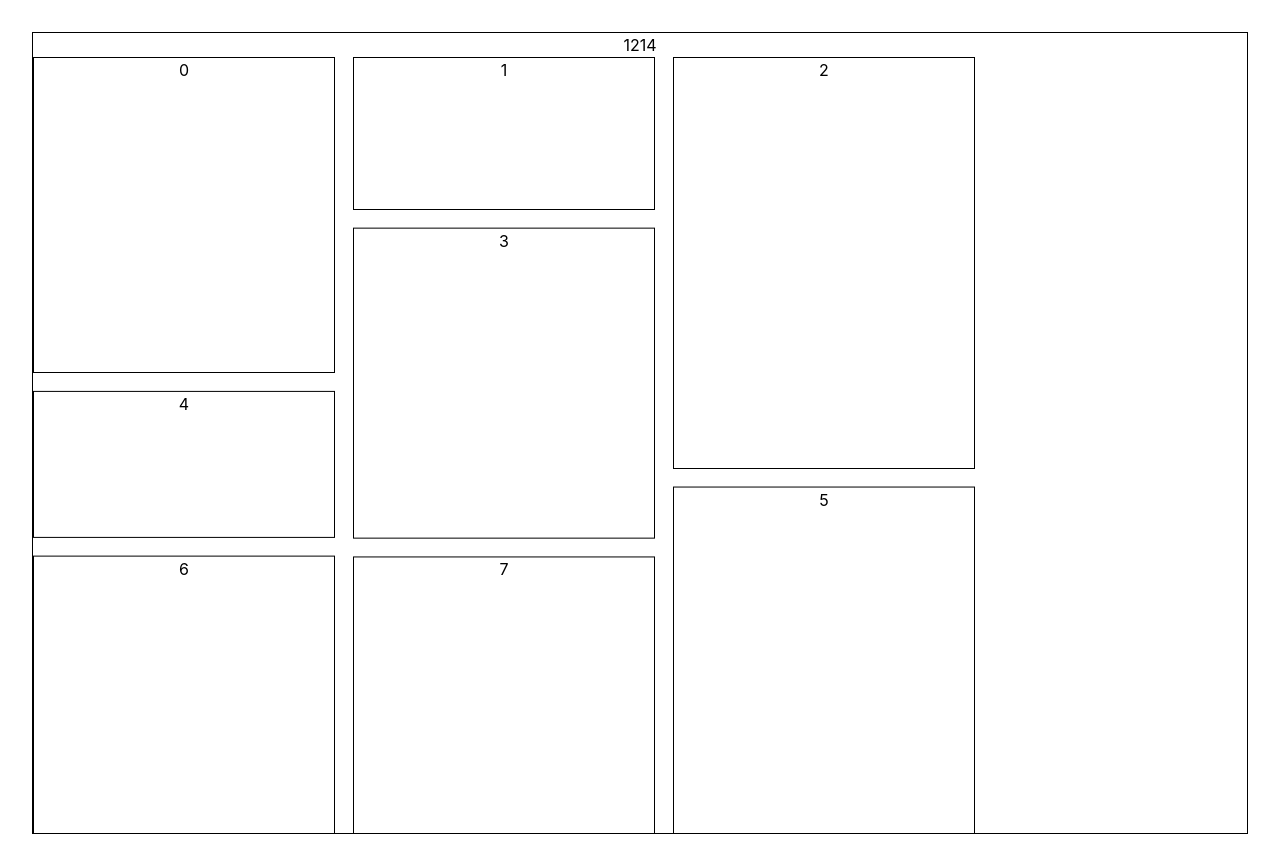
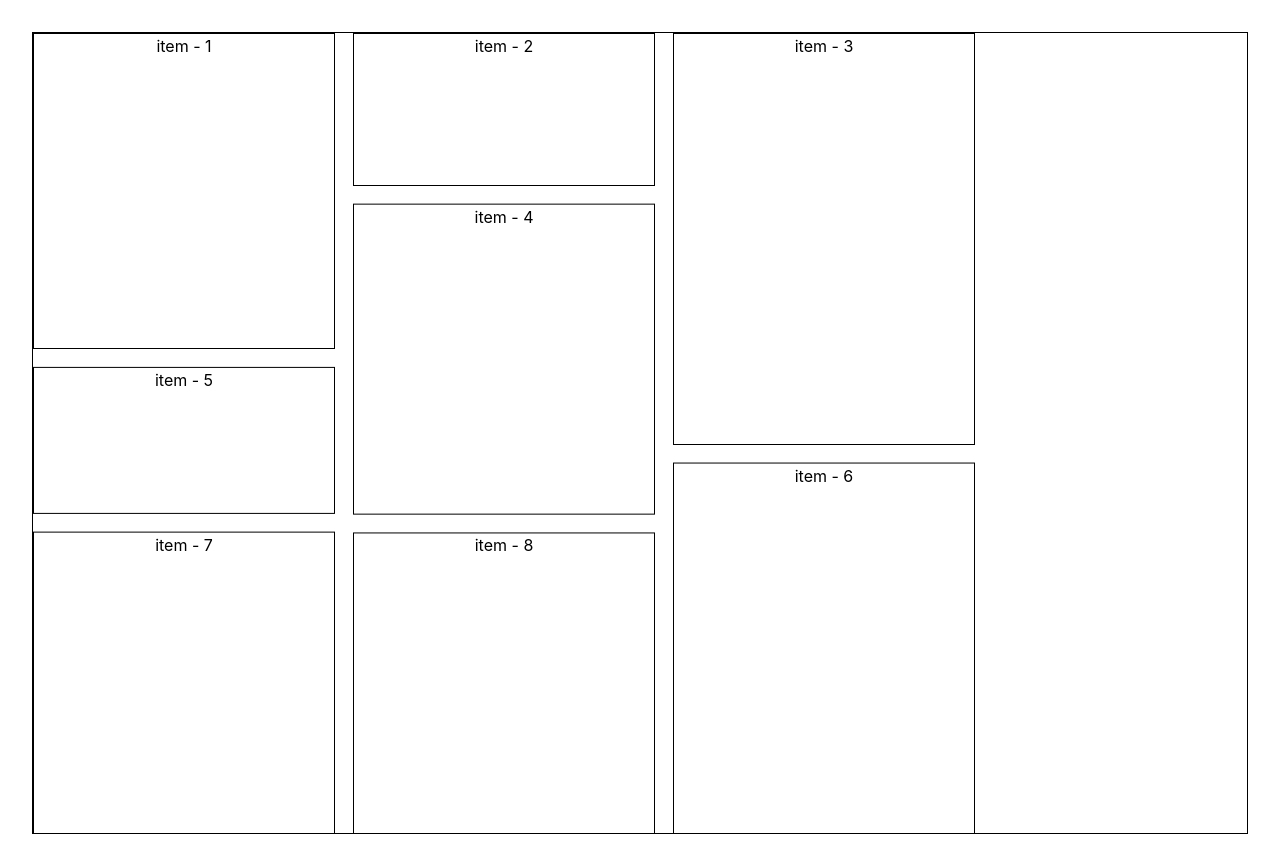
Before and after one commit to sergiutanasiev/virtualized_masonry, a React (Vite) app: page / in a window 1280 px wide. Built offline with nearby package versions, Linux system fonts and the light colour scheme.

Commit message:
prototype Masonry Grid Item and export types, this commit is for tracking project progression

```diff
--- a/src/features/masonry-grid/components/MasonryGrid.tsx
+++ b/src/features/masonry-grid/components/MasonryGrid.tsx
@@ -1,17 +1,6 @@
-import { useEffect, useRef, useState, useMemo } from "react";
-
-interface ItemType {
-    id: number,
-    height: number,
-    content: string
-}
-
-interface ItemPositions {
-    width: number,
-    height: number,
-    x: number,
-    y: number
-}
+import { useEffect, useRef, useState, useMemo, useCallback } from "react";
+import { MasonryGridItem } from "./MasonryGridItem";
+import { ItemType, ItemPositions } from "../types";
 
 // Temp mock data
 // Generate 100 mocked items with variable height
@@ -25,15 +14,19 @@ const mockItems: ItemType[] = Array.from({length: 100},  (_: ItemType, i: number
 
 const GAP = 20;
 const COLUMN_WIDTH = 300;
+const BUFFER = 500;
 
 export const MasonryGrid = () => {
     const containerRef = useRef<HTMLDivElement>(null);
     const [gridArrangedItems, setGridArrangedItems] = useState<ItemPositions[]>([]);
-    const [containerWidth, setContainerWidth] = useState(0);
+    const [containerWidth, setContainerWidth] = useState<number>(0);
+    const [contentHeight, setContentHeight] = useState<number>(0);
+
+    const observerRef = useRef<IntersectionObserver | null>(null);
 
     useEffect(() => {
         generateMasonryGridLayout();
-    }, [])
+    }, []);
 
     const observerResize = useMemo(() => (
         new ResizeObserver((entries) => {
@@ -43,9 +36,14 @@ export const MasonryGrid = () => {
 
     useEffect(() => {
         const container = containerRef.current;
+
         if (container) {
             observerResize.observe(container);
-        return () => observerResize.unobserve(container);
+
+            return () => {
+                observerResize.unobserve(container);
+                observerRef.current?.disconnect();
+            }
         }
     }, [observerResize]);
 
@@ -83,6 +81,7 @@ export const MasonryGrid = () => {
                 }
             )
         });
+        setContentHeight(Math.max(...gridColumns));
         setGridArrangedItems(gridArrangedItems);
     }
 
@@ -92,25 +91,15 @@ export const MasonryGrid = () => {
             className="masonry-grid-container"
             style={{height: '100vh', position: 'relative', overflowY: 'auto', border: '#000 solid 1px'}}
         >
-            {containerWidth}
-            <div style={{ height: 'auto', position: 'relative' }}>
-                {gridArrangedItems.map((item, i) => (
-                    <div
-                        style={
-                            {
-                                height: `${item.height}px`,
-                                width: `${COLUMN_WIDTH}px`,
-                                position: 'absolute',
-                                transform: `translate(${item.x}px,
-                                ${item.y}px)`,
-                                border: '#000 solid 1px',
-                            }
-                        }
-                        key={i}
-                    >{i}</div>
+
+
+                {gridArrangedItems.map((_, index) => (
+                    <MasonryGridItem
+                        key={index}
+                        item={mockItems[index]}
+                        position={gridArrangedItems[index]}
+                    />
                 ))}
-            </div>
-
         </div>
     )
 }
--- /dev/null
+++ b/src/features/masonry-grid/components/MasonryGridItem.tsx
@@ -0,0 +1,21 @@
+import { memo } from "react"
+import { MasonryGridItemProps } from "../types"
+
+export const MasonryGridItem = memo(({item, position }: MasonryGridItemProps) => {
+    return (
+        <div
+            style={
+                    {
+                        height: `${position.height}px`,
+                        width: `300px`,
+                        position: 'absolute',
+                        transform: `translate(${position.x}px,
+                        ${position.y}px)`,
+                        border: '#000 solid 1px',
+                    }
+                }
+        >
+            {item.content}
+        </div>
+    )
+})
--- /dev/null
+++ b/src/features/masonry-grid/types/index.ts
@@ -0,0 +1,17 @@
+export interface ItemType {
+    id: number,
+    height: number,
+    content: string
+}
+
+export interface ItemPositions {
+    width: number,
+    height: number,
+    x: number,
+    y: number
+}
+
+export interface MasonryGridItemProps {
+    item: ItemType,
+    position: ItemPositions
+}
```
